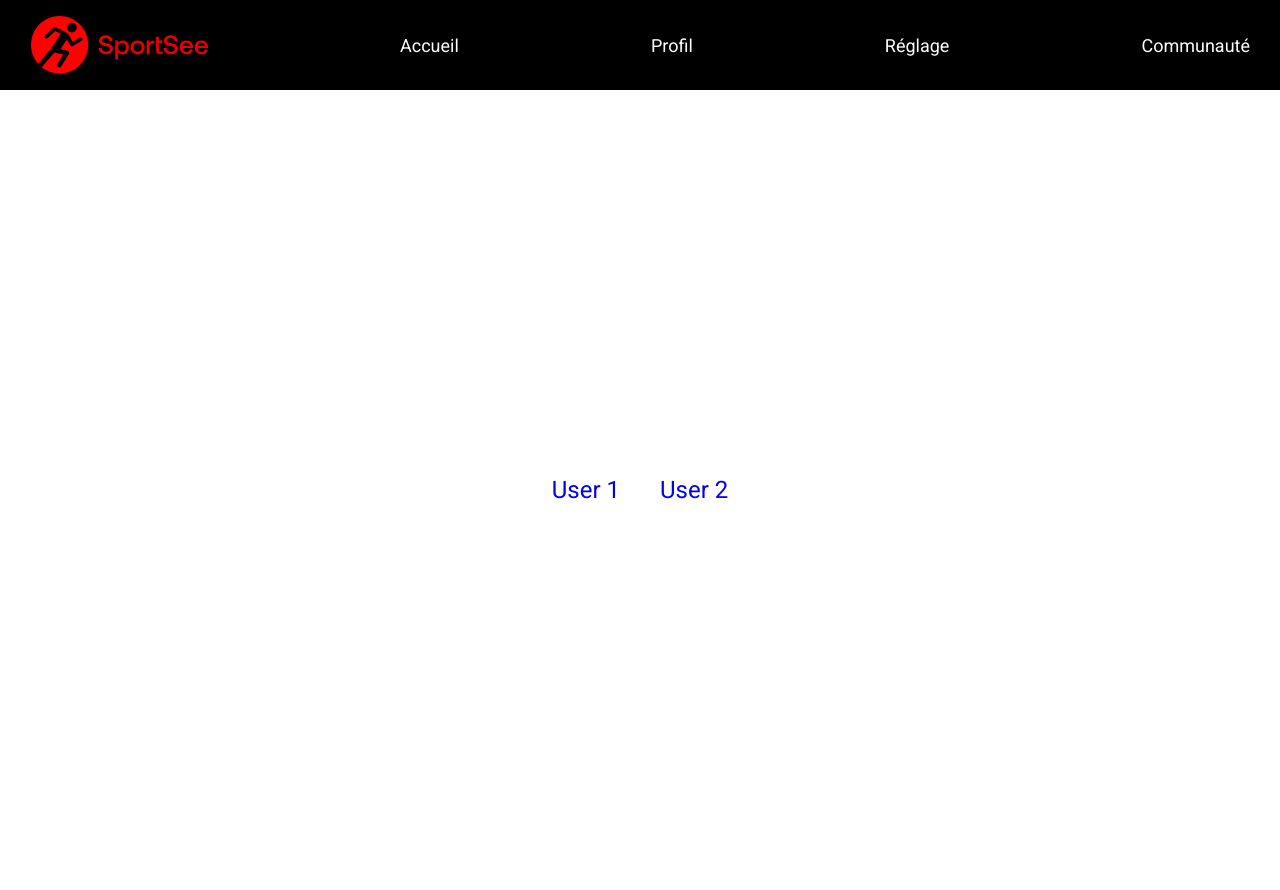
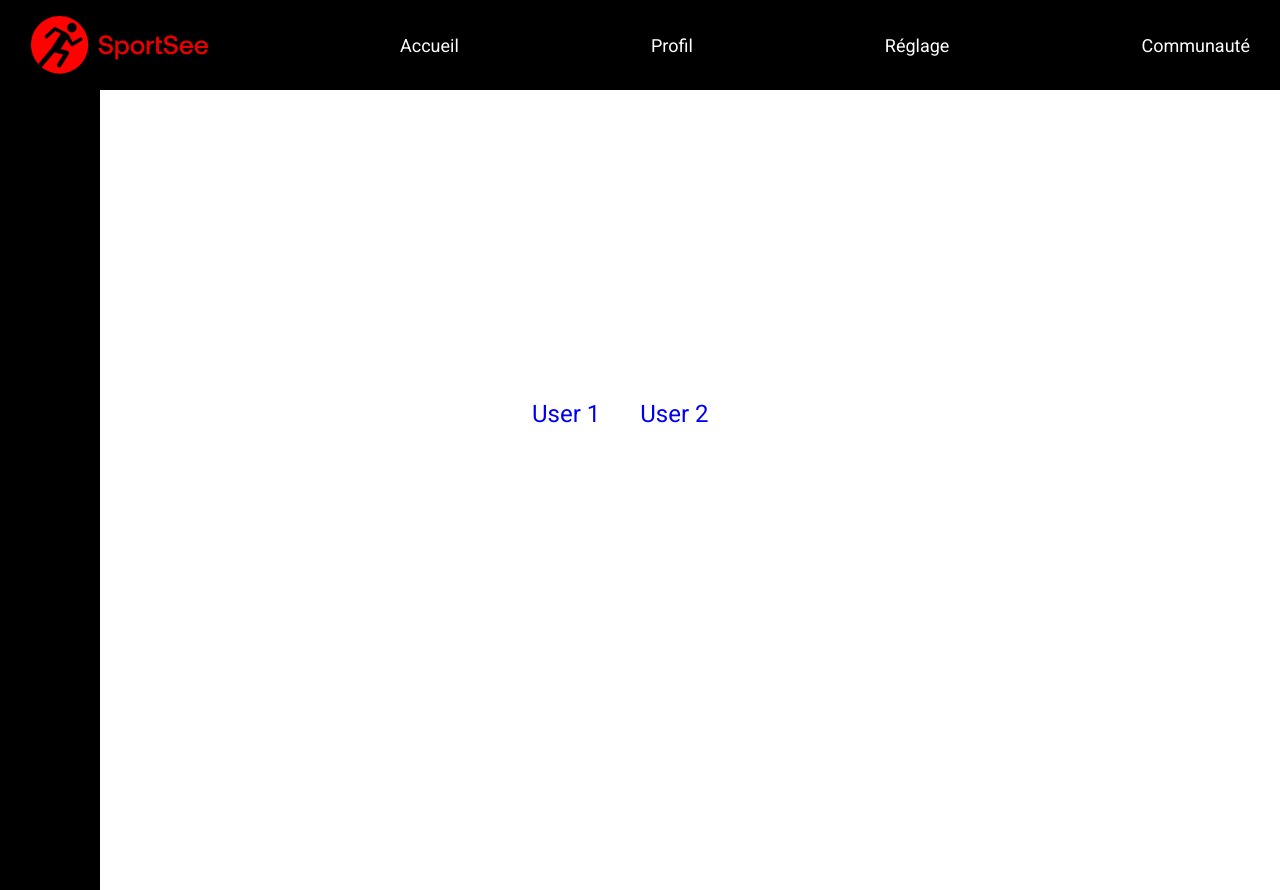
Before and after one commit to CeciliaBdev/OC-Projet12, a React (Create React App) app: page / in a window 1280 px wide. Built offline with nearby package versions, Linux system fonts and the light colour scheme.

Commit message:
component side bar

```diff
--- a/src/Pages/Home.js
+++ b/src/Pages/Home.js
@@ -5,7 +5,7 @@ import '../styles/Home.css'
 
 function Accueil() {
   return (
-    <div>
+    <div className="home">
       <NavBar />
       <div className="linkUser">
         <Link to="user/12">User 1</Link>
--- a/src/components/NavBar.js
+++ b/src/components/NavBar.js
@@ -3,6 +3,7 @@ import '../styles/NavBar.css'
 
 function NavBar() {
   return (
+    <div>
       <div className="navbar">
         <img src={logo} alt="" />
         <a href="">Accueil</a>
@@ -10,6 +11,8 @@ function NavBar() {
         <a href="">Réglage</a>
         <a href="">Communauté</a>
       </div>
+      <div className="sidebar"></div>
+    </div>
   )
 }
 
--- a/src/styles/Home.css
+++ b/src/styles/Home.css
@@ -1,8 +1,9 @@
+/*  */
 .linkUser {
-  height: 100vh;
-  display: flex;
-  align-items: center;
-  justify-content: center;
+  position: absolute;
+  top: 50vh;
+  left: 40vw;
+  margin: 0 auto;
 }
 .linkUser a {
   text-decoration: none;
--- a/src/styles/NavBar.css
+++ b/src/styles/NavBar.css
@@ -12,3 +12,8 @@
   color: #fff;
   font-size: 18px;
 }
+.sidebar {
+  width: 100px;
+  height: 100vh;
+  background: #000;
+}
```
Lines whose indentation alone changed are shown as unchanged.
